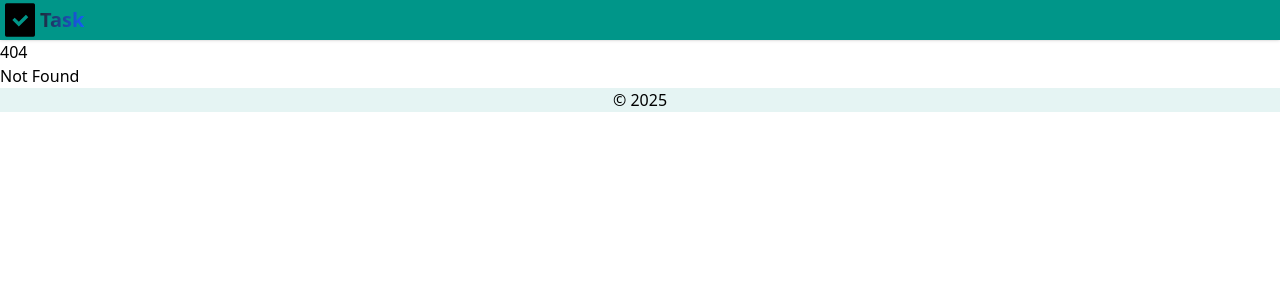
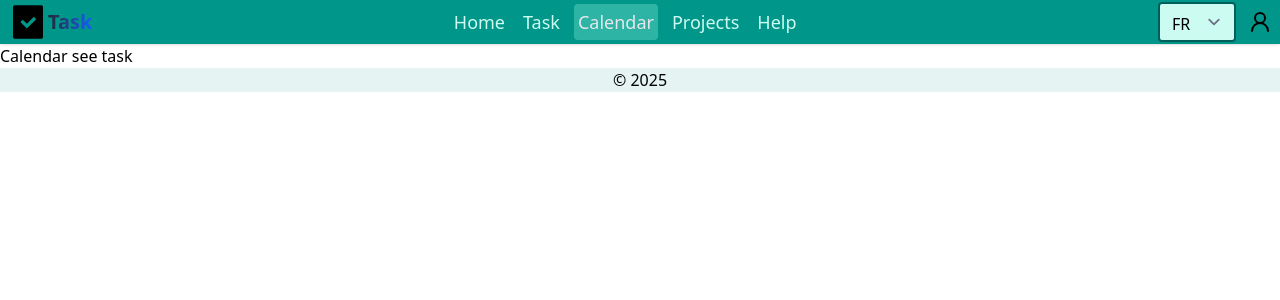
Before and after one commit to baldazi/learn-svelte, a SvelteKit app: page /calendar in a window 1280 px wide. Before the commit this address had no page. Shown: the top 300 px of the page. Built offline with nearby package versions, Linux system fonts and the light colour scheme.

Commit message:
header and i18n

```diff
--- a/src/app.css
+++ b/src/app.css
@@ -3,7 +3,13 @@
 @plugin '@tailwindcss/typography';
 
 @layer base {
-    a {
+    a, button {
         @apply cursor-pointer;
     }
 }
+
+@layer base {
+    li[aria-current="page"]{
+        @apply bg-teal-200/30 text-gray-200!;
+    }
+}
--- a/src/components/Header.svelte
+++ b/src/components/Header.svelte
@@ -1,15 +1,55 @@
 <script lang="ts">
-    import {page} from '$app/state'
-    import logo from '$assets/images/logo.svg'
+    import { locales, localizeHref } from '$lib/paraglide/runtime';
+    import {page} from '$app/state';
+    import logo from '$assets/images/logo.svg';
+    import {UserRound} from '@lucide/svelte';
 </script>
 
-<header class="flex bg-teal-600 shadow backdrop-blur-md">
+<header class="flex items-center justify-between bg-teal-600 shadow backdrop-blur-md p-0.5 px-2">
     <a class="flex items-center" href="/">
         <img src={logo} alt="SvelteKit" class="w-10 h-10 text-gray-500/60"/>
         <h1 class="text-xl font-semibold bg-linear-to-r from-gray-800 to-blue-600 text-transparent bg-clip-text">Task</h1>
     </a>
 
-    <div>
+    <nav>
+        <ul class="flex items-center gap-2.5">
+            <li aria-current={page.url.pathname === '/'? 'page' : undefined}
+                class="text-lg text-teal-100 hover:bg-teal-800 p-1 rounded">
+                <a href="/">Home</a>
+            </li>
+            <li aria-current={page.url.pathname === '/task' ? 'page' : undefined}
+                class="text-lg text-teal-100 hover:bg-teal-800 p-1 rounded">
+                <a href="/task">Task</a>
+            </li>
+            <li aria-current={page.url.pathname === '/calendar'?'page' : undefined}
+                class="text-lg text-teal-100 hover:bg-teal-800 p-1 rounded">
+                <a href="/calendar">Calendar</a>
+            </li>
 
+            <li aria-current={page.url.pathname === '/projects' ? 'page' : undefined}
+                class="text-lg text-teal-100 hover:bg-teal-800 p-1 rounded">
+                <a href="/projects">Projects</a>
+            </li>
+
+            <li aria-current={page.url.pathname === '/help' ? 'page' : undefined}
+                class="text-lg text-teal-100 hover:bg-teal-800 p-1 rounded">
+                <a href="/help">Help</a>
+            </li>
+        </ul>
+    </nav>
+
+    <div class="flex items-center gap-3">
+
+        <select class="border-2 border-teal-800 h-10 rounded focus:ring-2 ring-teal-200/60 bg-teal-100 cursor-pointer">
+            <option value="fr">FR</option>
+            <option value="en">EN</option>
+        </select>
+        <UserRound/>
     </div>
 </header>
+
+<div>
+    {#each locales as locale}
+        <a href={localizeHref(page.url.pathname, { locale })}>{locale}</a>
+    {/each}
+</div>
--- a/src/routes/+layout.svelte
+++ b/src/routes/+layout.svelte
@@ -1,7 +1,8 @@
 <script lang="ts">
+	export const prerender = true;
 	import '../app.css';
 	import Header from '$components/Header.svelte';
-
+	import { locales, localizeHref } from '$lib/paraglide/runtime';
 	let { children } = $props();
 </script>
 
--- a/src/routes/+page.svelte
+++ b/src/routes/+page.svelte
@@ -10,4 +10,5 @@
 <div class="min-h-[90vh] flex flex-col justify-center items-center gap-5 bg-gray-700/10 backdrop-blur">
     <h1 class="text-2xl text-center tracking-wide text-semibold">Welcome to SvelteKit</h1>
     <p>Visit <a href="https://svelte.dev/docs/kit">svelte.dev/docs/kit</a> to read the documentation</p>
+    <p>Start here your adventure <button class="rounded bg-teal-800 p-1.5 text-gray-300 hover:bg-teal-900 active:scale-105 focus:ring-2 text-semibold focus:ring-teal-800/60">Click here</button></p>
 </div>
--- /dev/null
+++ b/src/routes/calendar/+page.svelte
@@ -0,0 +1,3 @@
+<h1>
+    Calendar see task
+</h1>
--- a/src/routes/demo/paraglide/+page.svelte
+++ b/src/routes/demo/paraglide/+page.svelte
@@ -1,7 +1,5 @@
 <script lang="ts">
 	import { setLocale } from '$lib/paraglide/runtime';
-	import { page } from '$app/state';
-	import { goto } from '$app/navigation';
 	import { m } from '$lib/paraglide/messages.js';
 </script>
 
--- /dev/null
+++ b/src/routes/help/+page.svelte
@@ -0,0 +1,3 @@
+<h1>
+    help
+</h1>
--- /dev/null
+++ b/src/routes/projects/+page.svelte
@@ -0,0 +1 @@
+<h1>Hello</h1>
```
Also changed, not shown: src/routes/task/+page.svelte (added).
